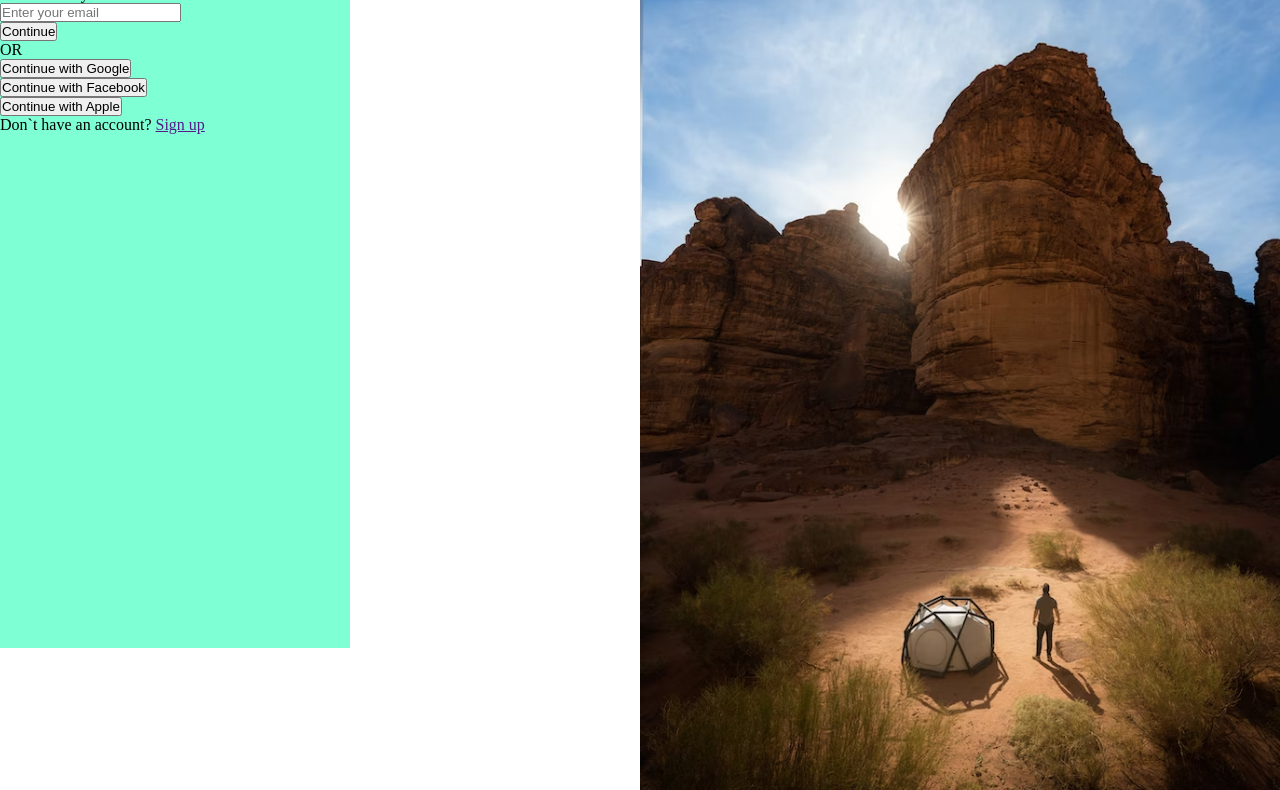
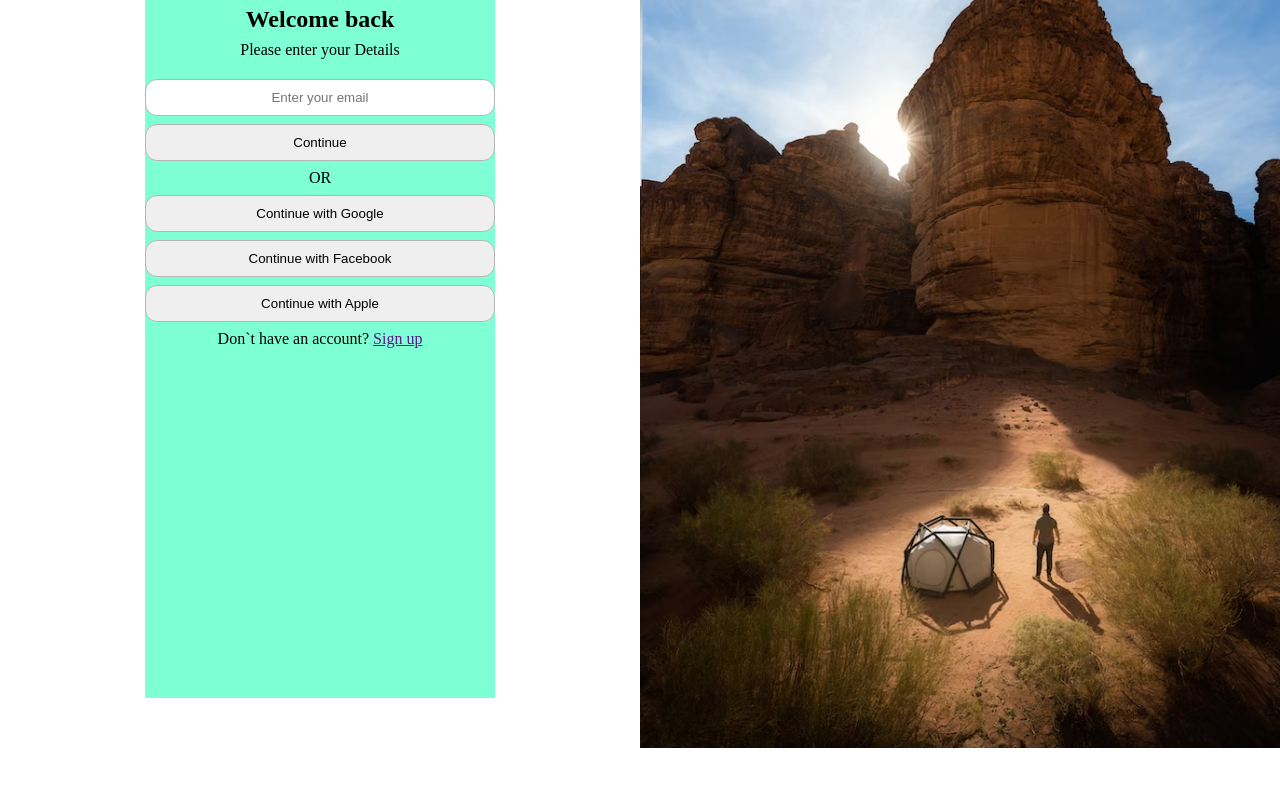
Before and after one commit to AliakseiKuliavets/FE, a plain HTML site: page Project4(1)LOginPages/index.html in a window 1280 px wide. Shown: the part 52-842 px from the top of the page. After the commit the page ends 800 px from the top, so only its background shows below. Drawn offline with Linux system fonts and the light colour scheme.

Commit message:
Add files via upload

```diff
--- a/Project4(1)LOginPages/index.html
+++ b/Project4(1)LOginPages/index.html
@@ -16,23 +16,23 @@
     <div class="container">
         <div class="left">
             <div class="form">
-                <h1>Welcome back</h1>
-                <p>Please enter your Details</p>
+                <h2>Welcome back</h2>
+                <p class="button_p_h2">Please enter your Details</p>
                 <p>
-                    <input type="email" placeholder="Enter your email">
+                    <input class="button-action" type="email" placeholder="Enter your email" >
                 </p>
                 <p>
                     <button class="button-action">Continue</button>
                 </p>
-                <p>OR</p>
+                <p class="or">OR</p>
                 <p>
-                    <button class="button-action">Continue with Google</button>
+                    <button class="button-action button-action_button">Continue with Google</button>
                 </p>
                 <p>
-                    <button class="button-action">Continue with Facebook</button>
+                    <button class="button-action button-action_button">Continue with Facebook</button>
                 </p>
                 <p>
-                    <button class="button-action">Continue with Apple</button>
+                    <button class="button-action button-action_button">Continue with Apple</button>
                 </p>
                 <p>Don`t have an account? <a href="">Sign up</a></p>
             </div>
--- a/Project4(1)LOginPages/style.css
+++ b/Project4(1)LOginPages/style.css
@@ -8,8 +8,8 @@
     aspect-ratio: 1/2;
     background-color: aquamarine;
 }
-.html,
-.body,
+html,
+body,
 .container{
     height: 100%;
 }
@@ -30,3 +30,30 @@ img {
     width: 100%;
     object-fit: cover;
 }
+.left {
+    display: flex;
+    justify-content: center;
+    align-items: center;
+}
+
+h2,p {
+    text-align: center;
+}
+h2{
+    margin: 8px 0;
+}
+.button_p_h2{
+    margin-bottom: 20px;
+}
+.button-action {
+    padding: 10px 0;
+    border-radius: 12px;
+    border: 1px solid rgb(181, 181, 181);
+    cursor: pointer;
+    text-align: center;
+    width: 100%;
+    margin-bottom: 8px;
+}
+.or {
+    margin-bottom: 8px;
+}
```
